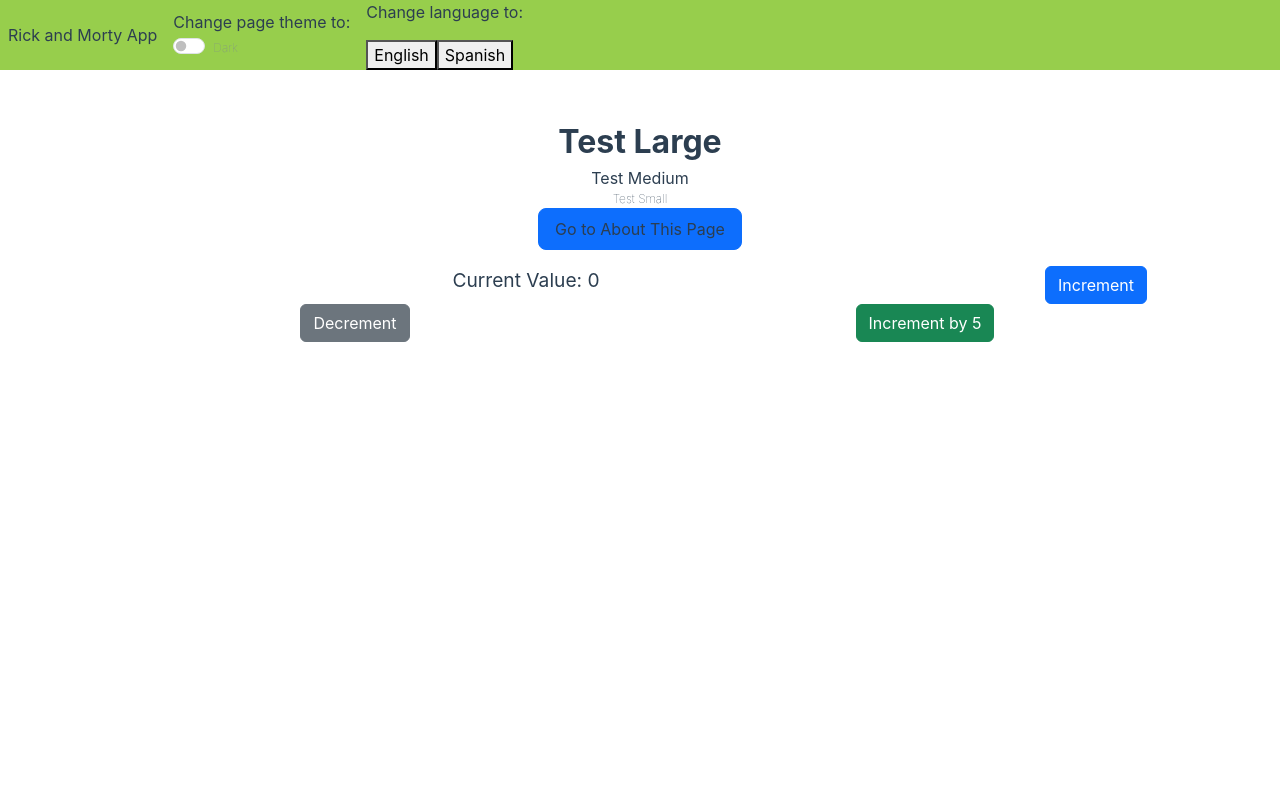
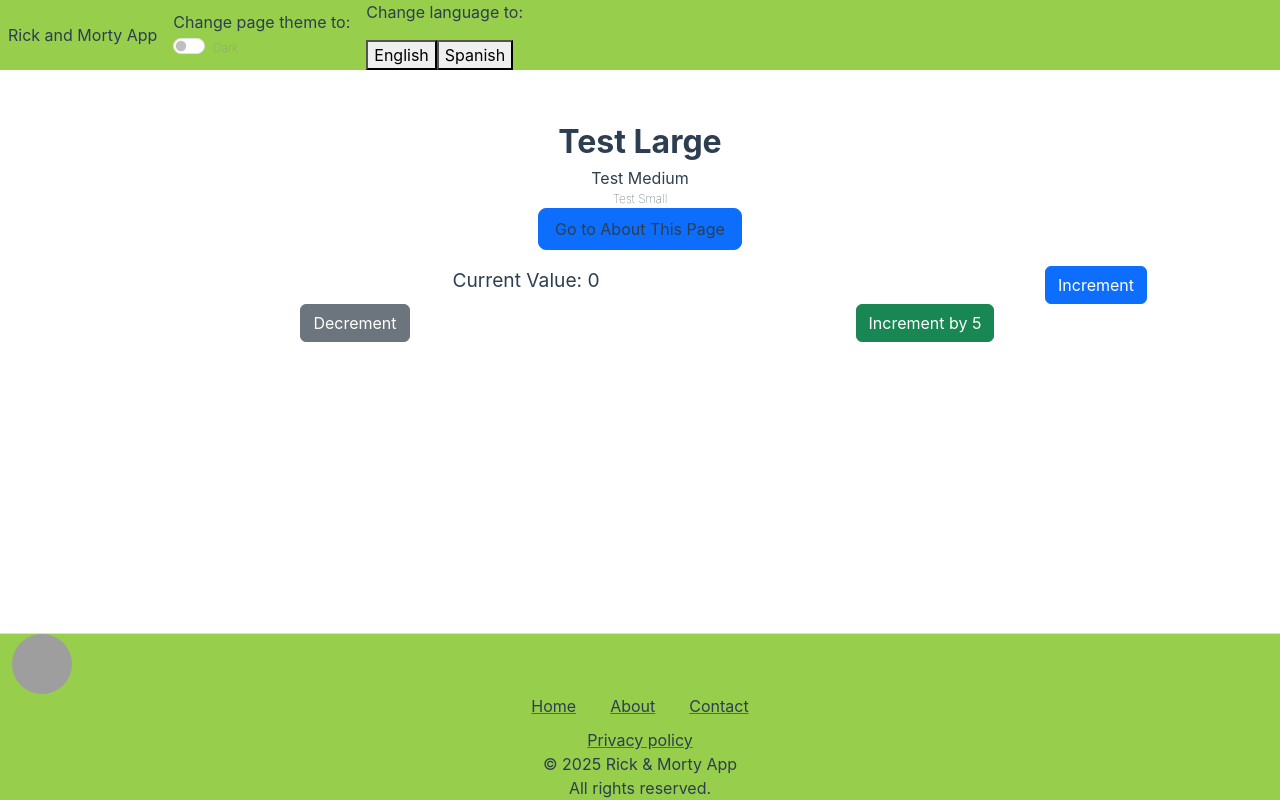
Before and after one commit to Pablo2904/rick-morty-app, a React (Create React App) app in the folder rick-morty-app-client/: page / in a window 1280 px wide. Shown: the top 800 px of the page. Built offline with nearby package versions, Linux system fonts and the light colour scheme; grey boxes are pictures that could not be loaded.

Commit message:
Modified styles

```diff
--- a/rick-morty-app-client/config/webpack.config.js
+++ b/rick-morty-app-client/config/webpack.config.js
@@ -317,12 +317,9 @@ module.exports = function (webpackEnv) {
         "@pages": path.resolve(__dirname, "src/pages"),
         "@router": path.resolve(__dirname, "src/router"),
         "@state": path.resolve(__dirname, "src/state"),
-<<<<<<< HEAD
         "@utilities": path.resolve(__dirname, "src/utilities"),
-=======
         "@api": path.resolve(__dirname, "src/api"),
         "@types": path.resolve(__dirname, "src/types"),
->>>>>>> 081b6943da617e41f4f4594f34c57f8da60adf75
         // Support React Native Web
         // https://www.smashingmagazine.com/2016/08/a-glimpse-into-the-future-with-react-native-for-web/
         "react-native": "react-native-web",
--- /dev/null
+++ b/rick-morty-app-client/src/components/templates/SharedLayout/SharedLayout.module.scss
@@ -0,0 +1,7 @@
+@use "styles/variables" as *;
+
+.layout {
+  display: flex;
+  flex-direction: column;
+  min-height: 100vh; // Pełna wysokość ekranu
+}
--- a/rick-morty-app-client/src/components/templates/SharedLayout/SharedLayout.tsx
+++ b/rick-morty-app-client/src/components/templates/SharedLayout/SharedLayout.tsx
@@ -2,14 +2,15 @@ import React from "react";
 import Footer from "components/molecules/Footer/Footer";
 import Header from "components/molecules/Header/Header";
 import { Outlet } from "react-router-dom";
+import style from "./SharedLayout.module.scss";
 
 const SharedLayout: React.FC = () => {
   return (
-    <>
+    <div className={style.layout}>
       <Header />
       <Outlet />
       <Footer />
-    </>
+    </div>
   );
 };
 
--- a/rick-morty-app-client/src/pages/Home/HomePage.module.scss
+++ b/rick-morty-app-client/src/pages/Home/HomePage.module.scss
@@ -5,7 +5,7 @@
 .page {
   display: flex;
   flex-direction: column;
-  min-height: 100vh;
+  flex: 1;
 }
 .container {
   text-align: center;
```
Also changed, not shown: rick-morty-app-client/src/pages/Home/HomePage.tsx (+0 -7 lines).
